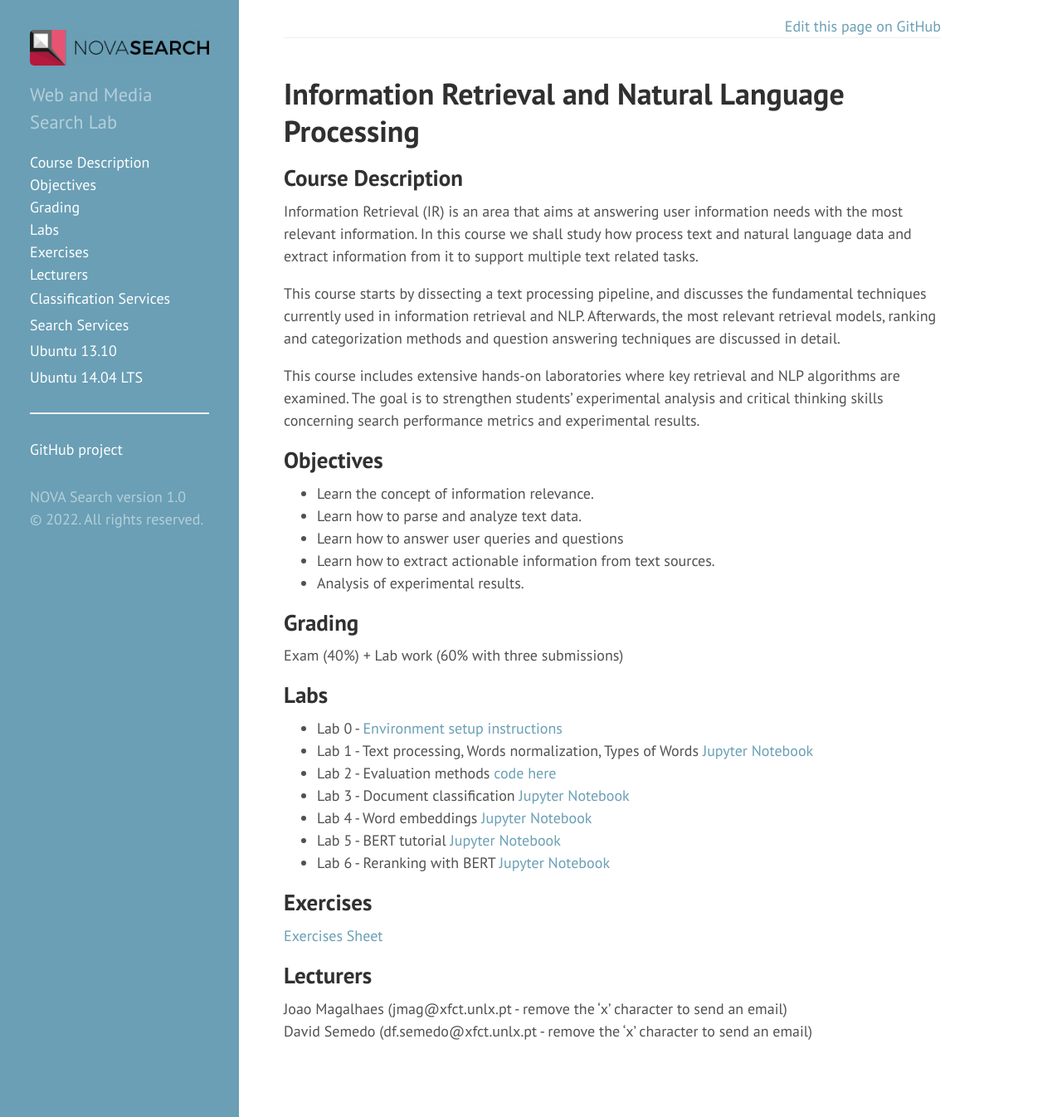
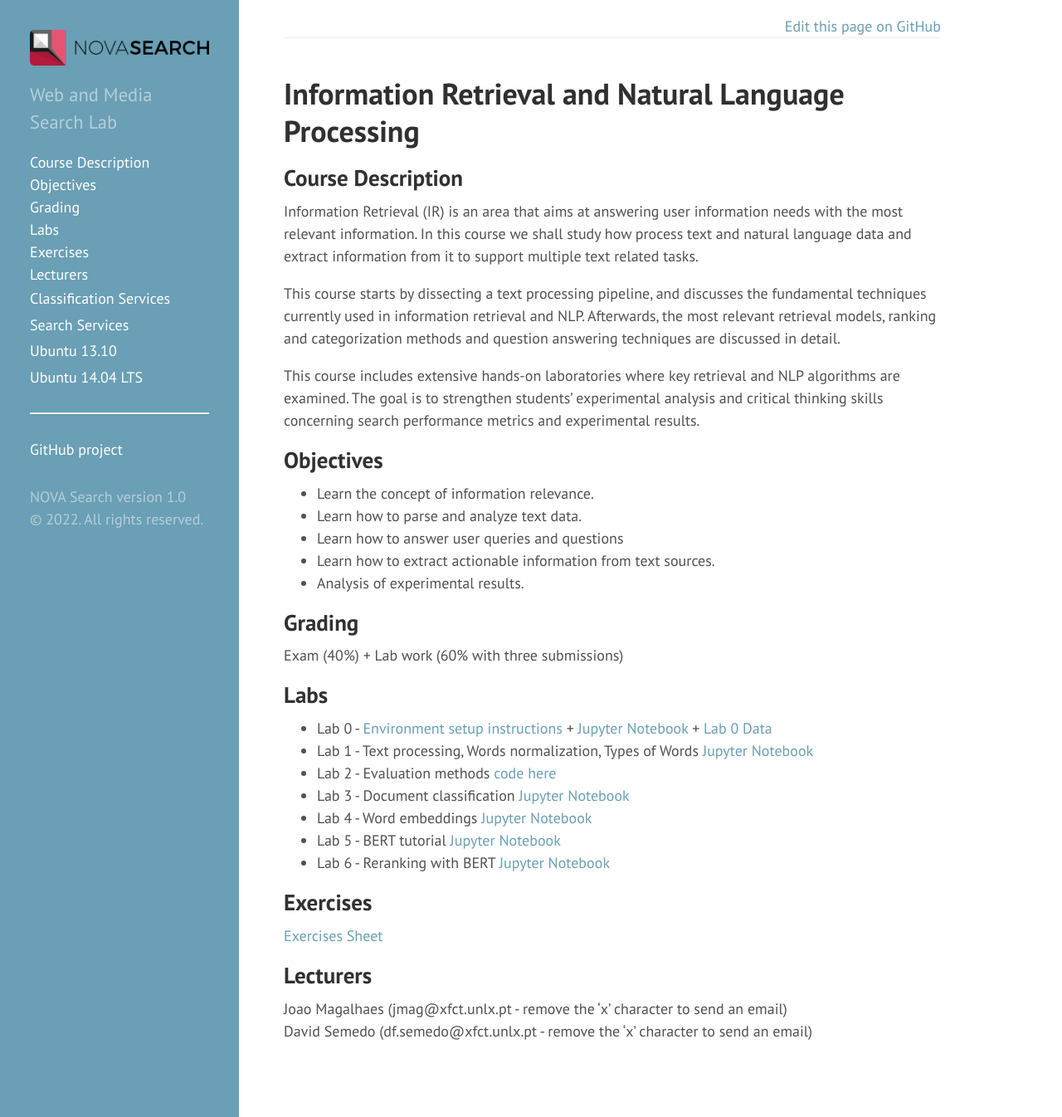
Before and after one commit to novasearch/wiki.novasearch.org, a Jekyll site: the page built from wiki/IR_NLP_2022.md, in a window 1280 px wide and 1346 px high. Shown: the whole window at 83% size. Built offline with Jekyll 4.4.1, drawn with Linux system fonts in a browser that asks for light colours.

Commit message:
Added lab0 material

```diff
--- a/wiki/IR_NLP_2022.md
+++ b/wiki/IR_NLP_2022.md
@@ -22,7 +22,7 @@ This course includes extensive hands-on laboratories where key retrieval and NLP
 Exam (40%) + Lab work (60% with three submissions)
 
 ## Labs
- - Lab 0 - [Environment setup instructions](/wiki/lab_setup)
+ - Lab 0 - [Environment setup instructions](/wiki/lab_setup) + [Jupyter Notebook](/assets/files/2022labs/RI2022-2023_Lab0.ipynb) + [Lab 0 Data](/assets/files/2022labs/words_clusters_w2v.pickle)
  - Lab 1 - Text processing, Words normalization, Types of Words [Jupyter Notebook](/assets/files/2021labs/basic_text_processing.ipynb)
  - Lab 2 - Evaluation methods [code here](/assets/files/2021labs/eval.zip)
  - Lab 3 - Document classification [Jupyter Notebook](/assets/files/2021labs/Sentiment_classification_scikit_learn.ipynb)
```
Also changed, not shown: 2 other files.
